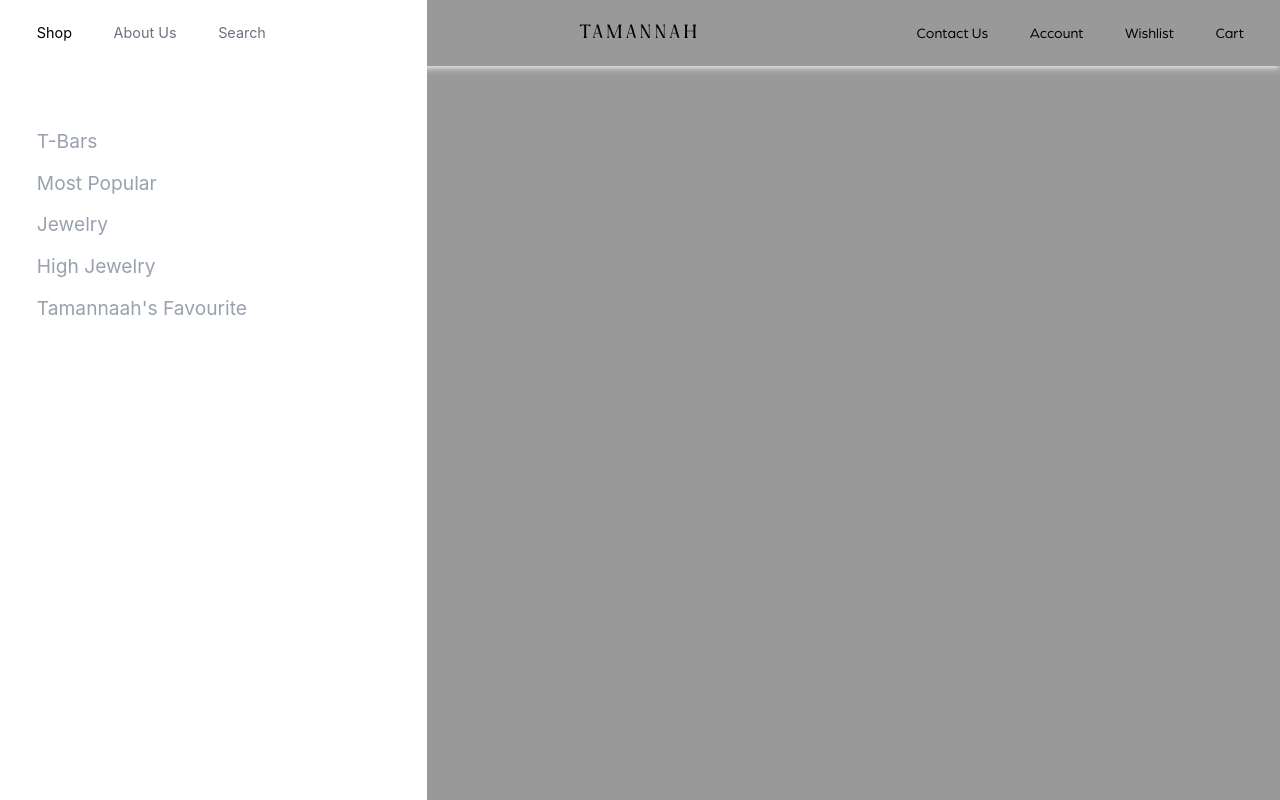
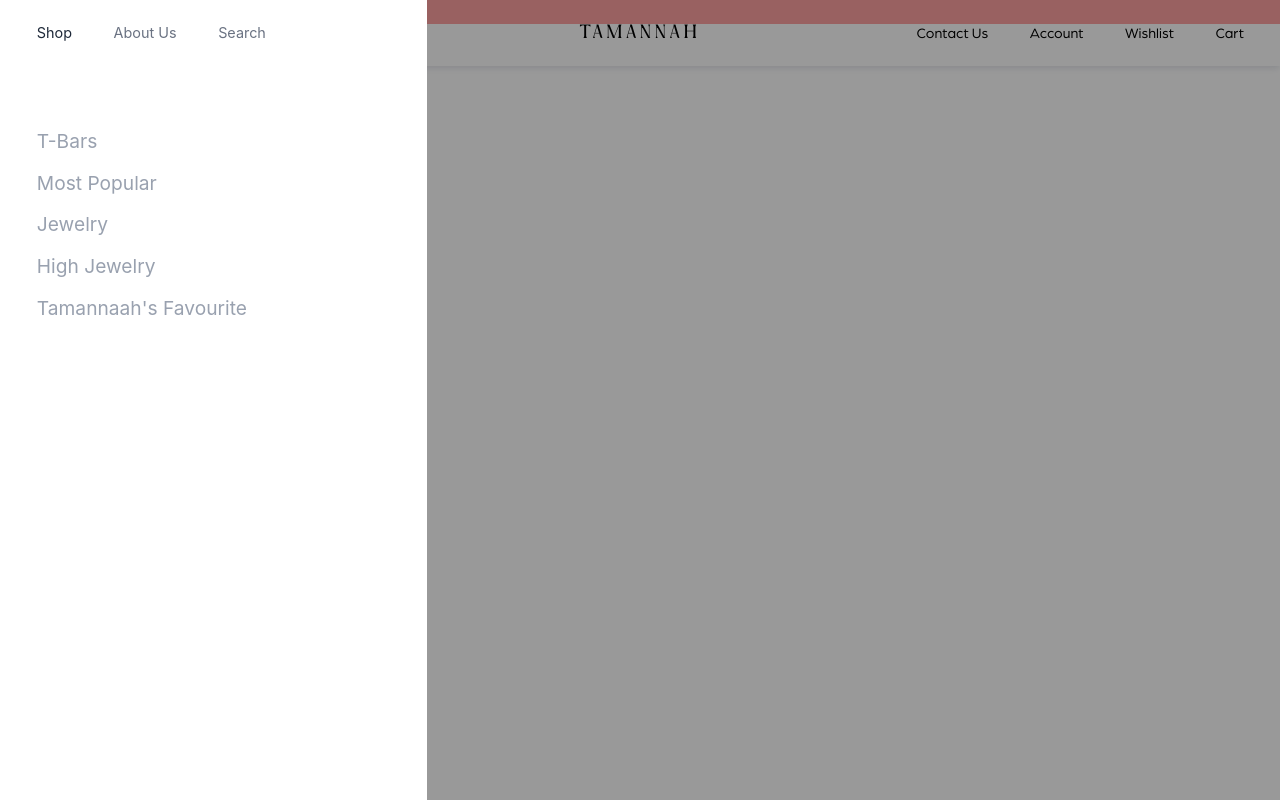
Before and after one commit to LatikaRai/tamannaah-clone, a React app in the folder frontend/: page /account in a window 1280 px wide. Both pictures are taken after a click on the element "Shop". Built offline with nearby package versions, Linux system fonts and the light colour scheme; the HTML template or start-up script is replaced by a standard one.

Commit message:
fix the nav routes

```diff
--- a/frontend/src/components/SideBar.jsx
+++ b/frontend/src/components/SideBar.jsx
@@ -3,6 +3,7 @@ import AboutTab from "./AboutTab"
 import SearchTab from "./SearchTab"
 import { motion } from "motion/react";
 import ContactTab from "./ContactTab";
+import Account from "../pages/Account";
 
 const SideBar = ({activeTab, setActiveTab}) => {
   return (
@@ -18,20 +19,20 @@ const SideBar = ({activeTab, setActiveTab}) => {
         ease: [0.22, 1, 0.36, 1]
         }}
       exit={{opacity:1, x:"-100%"}}
-      className='absolute h-screen w-1/3 bg-white z-100 text-black py-[1.4rem] px-[2.3rem] font-["ArboriaBook"]'
+      className='absolute h-screen w-1/3 bg-white z-100 text-gray-800 py-[1.4rem] px-[2.3rem] font-["ArboriaBook"]'
       >
         <div className="flex gap-[2.6rem] cursor-pointer text-[0.9rem]">
             <div
             onClick={()=>setActiveTab('shop')}
-            className={activeTab === 'shop' ? 'text-black' : 'text-gray-500'}
+            className={activeTab === 'shop' ? 'text-gray-800' : 'text-gray-500'}
             >Shop</div>
             <div
             onClick={()=>setActiveTab('about')}
-            className={activeTab === 'about' ? 'text-black' : 'text-gray-500'}
+            className={activeTab === 'about' ? 'text-gray-800' : 'text-gray-500'}
             >About Us</div>
             <div
             onClick={()=>setActiveTab('search')}
-            className={activeTab === 'search' ? 'text-black' : 'text-gray-500'}
+            className={activeTab === 'search' ? 'text-gray-800' : 'text-gray-500'}
             >Search</div>
         </div>
         <div>
@@ -53,7 +54,7 @@ const SideBar = ({activeTab, setActiveTab}) => {
               ease: [0.22, 1, 0.36, 1]
               }}
       exit={{ opacity: 1, x: '100%' }}
-      className='fixed h-screen w-[35%] right-0 bg-white z-100 text-black py-[1.4rem] font-["ArboriaBook"]'
+      className='fixed h-screen w-[35%] right-0 bg-white z-100 text-gray-800 py-[1.4rem] font-["ArboriaBook"]'
       >
           <div className="flex gap-[2.6rem] cursor-pointer text-[0.9rem]">
           </div>
@@ -62,6 +63,9 @@ const SideBar = ({activeTab, setActiveTab}) => {
           </div>
       </motion.div>
     }
+    <div>
+      {activeTab === 'account' && <Account/>}
+    </div>
       </>
   </div>
   )
--- a/frontend/src/components/ui/Navbar1.jsx
+++ b/frontend/src/components/ui/Navbar1.jsx
@@ -1,52 +1,63 @@
-import { Link, NavLink, useLocation } from "react-router-dom"
-import Logo from "./Logo"
-
+import { Link, NavLink, useLocation } from "react-router-dom";
+import Logo from "./Logo";
 
 const Navbar = ({ activeTab, setActiveTab }) => {
+  // to change the text color of nav in some pages
+  const location = useLocation();
 
-  // to change the text color of nav in some pages
-  const location = useLocation()
+  const isLightBg = ["/collections/all-jewellery"].includes(location.pathname);
 
-  const isLightBg = [
-    '/collections/all-jewellery'
-  ].includes(location.pathname)
-
-  const navColor = isLightBg ? 'text-black' : 'text-white'
+  const navColor = isLightBg ? "text-black" : "text-white";
 
   return (
-    <nav className={`w-full cursor-pointer absolute z-60 font-['ArboriaBook'] text-[0.9rem] py-[1.3em] px-[2.5em] flex items-center justify-between ${navColor}`}>
+    <nav
+      className={`w-full cursor-pointer absolute z-60 font-['ArboriaBook'] text-[0.9rem] py-[1.3em] px-[2.5em] flex items-center justify-between ${navColor}`}
+    >
       <div className="w-[30%] flex items-center justify-start gap-[2.6rem]">
         <div
-            onClick={()=>setActiveTab("shop")}
+          onClick={() => setActiveTab("shop")}
           className={activeTab === "shop" ? "text-black" : navColor}
-            >Shop</div>
+        >
+          Shop
+        </div>
         <div
-            onClick={()=>setActiveTab("about")}
+          onClick={() => setActiveTab("about")}
           className={activeTab === "about" ? "text-black" : navColor}
-            >About Us</div>
+        >
+          About Us
+        </div>
         <div
-            onClick={()=>setActiveTab("search")}
+          onClick={() => setActiveTab("search")}
           className={activeTab === "search" ? "text-black" : navColor}
-            >Search</div>
+        >
+          Search
         </div>
-        <Link to={'/'} className="w-[30%] text-5xl absolute z-0 top-1/2 left-1/2 -translate-x-1/2 -translate-y-1/2 mt-[3.4rem] flex items-center justify-center"><Logo/></Link>
+      </div>
+      <Link
+        to={"/"}
+        className="w-[30%] text-5xl absolute z-0 top-1/2 left-1/2 -translate-x-1/2 -translate-y-1/2 mt-[3.4rem] flex items-center justify-center"
+      >
+        <Logo />
+      </Link>
       <div className={`w-[30%] flex items-center justify-end gap-[2.6rem]`}>
         <div
-            onClick={()=>setActiveTab("contact")}
+          onClick={() => setActiveTab("contact")}
           className={activeTab === "contact" ? "text-black" : navColor}
-            >Contact Us</div>
-            <NavLink to={'/account'}>Account</NavLink>
-            <div
-            onClick={()=>setActiveTab("wishlist")}
-            className={activeTab === "wishlist" ? "text-black" : navColor}
-            >Wishlist</div>
-            <div
-            onClick={()=>setActiveTab("cart")}
-            className={activeTab === "cart" ? "text-black" : navColor}
-            >Cart</div>
+        >
+          Contact Us
+        </div>
+        <NavLink onClick={() => setActiveTab(null)} to={"/account"}>
+          Account
+        </NavLink>
+        <NavLink onClick={() => setActiveTab(null)} to={"/wishlist"}>
+          Wishlist
+        </NavLink>
+        <NavLink onClick={() => setActiveTab(null)} to={"/cart"}>
+          Cart
+        </NavLink>
       </div>
     </nav>
-  )
-}
+  );
+};
 
-export default Navbar
+export default Navbar;
--- a/frontend/src/components/ui/Navbar2.jsx
+++ b/frontend/src/components/ui/Navbar2.jsx
@@ -1,50 +1,62 @@
-import { Link, NavLink, useLocation } from "react-router-dom"
-import Logo from "./Logo"
+import { Link, NavLink, useLocation } from "react-router-dom";
+import Logo from "./Logo";
 
 const Navbar2 = ({ activeTab, setActiveTab }) => {
   // to change the text color of nav in some pages
-  const location = useLocation()
+  const location = useLocation();
 
-  const isLightBg = [
-    '/collections/all-jewellery',
-    '/account'
-  ].includes(location.pathname)
+  const isLightBg = ["/collections/all-jewellery", "/account"].includes(
+    location.pathname,
+  );
 
-  const navColor = isLightBg ? 'text-black' : 'text-white'
+  const navColor = isLightBg ? "text-black" : "text-white";
   return (
-    <nav className={`w-full cursor-pointer shadow-md shadow-gray-200/80 fixed z-60 font-['ArboriaBook'] text-[0.9rem] py-[1.3em] px-[2.5em] flex items-center justify-between ${navColor}`}>
+    <nav
+      className={`w-full cursor-pointer absolute top-0 shadow-md shadow-gray-200/80  font-['ArboriaBook'] text-[0.9rem] py-[1.3em] px-[2.5em] flex items-center justify-between ${navColor}`}
+    >
       <div className="w-[30%] flex items-center justify-start gap-[2.6rem]">
         <div
-            onClick={()=>setActiveTab("shop")}
+          onClick={() => setActiveTab("shop")}
           className={activeTab === "shop" ? "text-black" : navColor}
-            >Shop</div>
+        >
+          Shop
+        </div>
         <div
-            onClick={()=>setActiveTab("about")}
+          onClick={() => setActiveTab("about")}
           className={activeTab === "about" ? "text-black" : navColor}
-            >About Us</div>
+        >
+          About Us
+        </div>
         <div
-            onClick={()=>setActiveTab("search")}
+          onClick={() => setActiveTab("search")}
           className={activeTab === "search" ? "text-black" : navColor}
-            >Search</div>
+        >
+          Search
         </div>
-        <Link to={'/'} className="w-[30%] tracking-[0.2rem]  text-[1.2rem]"><Logo/></Link>
+      </div>
+      <Link to={"/"} className="w-[30%] tracking-[0.2rem] text-[1.2rem]">
+        <Logo />
+      </Link>
       <div className={`w-[30%] flex items-center justify-end gap-[2.6rem]`}>
         <div
-            onClick={()=>setActiveTab("contact")}
+          onClick={() => setActiveTab("contact")}
           className={activeTab === "contact" ? "text-black" : navColor}
-            >Contact Us</div>
-            <NavLink to={'/account'}>Account</NavLink>
-            <div
-            onClick={()=>setActiveTab("wishlist")}
-            className={activeTab === "wishlist" ? "text-black" : navColor}
-            >Wishlist</div>
-            <div
-            onClick={()=>setActiveTab("cart")}
-            className={activeTab === "cart" ? "text-black" : navColor}
-            >Cart</div>
+        >
+          Contact Us
+        </div>
+        <NavLink onClick={() => setActiveTab(null)} to={"/account"}>
+          Account
+        </NavLink>
+        <NavLink onClick={() => setActiveTab(null)} to={"/wishlist"}>
+          Wishlist
+        </NavLink>
+        <NavLink onClick={() => setActiveTab(null)} to={"/cart"}>
+          Cart
+        </NavLink>
+
       </div>
     </nav>
-  )
-}
+  );
+};
 
-export default Navbar2
+export default Navbar2;
--- a/frontend/src/pages/Account.jsx
+++ b/frontend/src/pages/Account.jsx
@@ -1,7 +1,7 @@
 
 const Account = () => {
   return (
-    <div>
+    <div className="bg-red-300">
       Account
     </div>
   )
--- a/frontend/src/routes/AppRoutes.jsx
+++ b/frontend/src/routes/AppRoutes.jsx
@@ -26,7 +26,6 @@ const AppRoutes = () => {
 
         <Route path="/about-us" element={<AboutUs/>}/>
         <Route path="/search" element={<Search/>}/>
-        {/* <Route path="/contact-us" element={<ContactUs/>}/> */}
         <Route path="/account" element={<Account/>}/>
         <Route path="/wishlist" element={<Wishlist/>}/>
         <Route path="/cart" element={<Cart/>}/>
```
Lines whose indentation alone changed are shown as unchanged.
